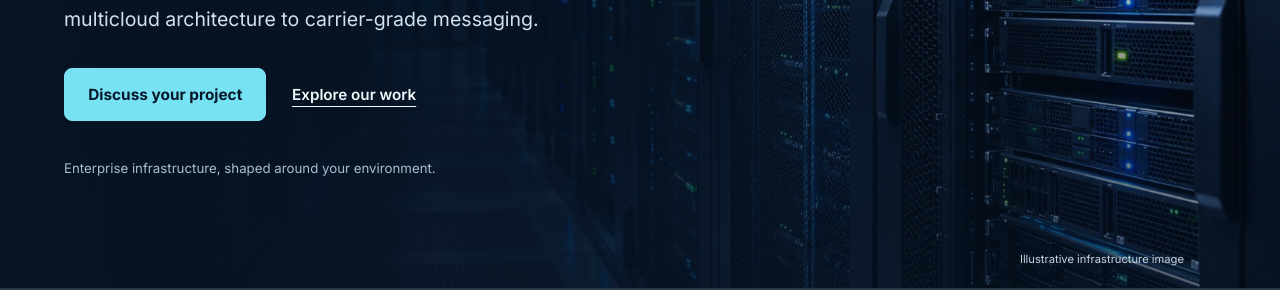
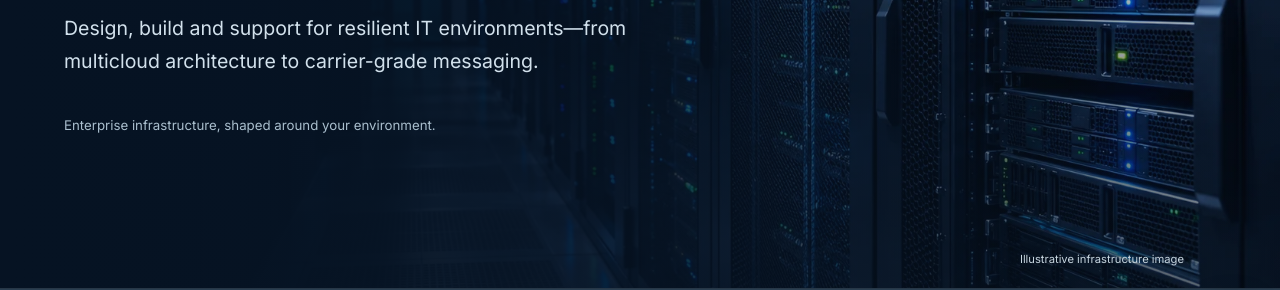
Before and after one commit to vinodlakmal/merkei-website, a plain HTML site: page index.html in a window 1280 px wide. Shown: the part 431-721 px from the top of the page. Drawn offline with Linux system fonts and the light colour scheme.

Commit message:
Simplify homepage hero actions

```diff
--- a/index.html
+++ b/index.html
@@ -187,10 +187,6 @@
         <p class="eyebrow">INFRASTRUCTURE / CLOUD / SECURE MESSAGING</p>
         <h1>Infrastructure that<br><em>stays ready.</em></h1>
         <p class="hero-lede">Design, build and support for resilient IT environments—from multicloud architecture to carrier-grade messaging.</p>
-        <div class="hero-actions">
-            <a href="#contact" class="btn">Discuss your project</a>
-            <a href="#case-studies" class="text-link">Explore our work</a>
-        </div>
         <p class="hero-caption">Enterprise infrastructure, shaped around your environment.</p>
     </div>
     <span class="image-disclaimer">Illustrative infrastructure image</span>
```
